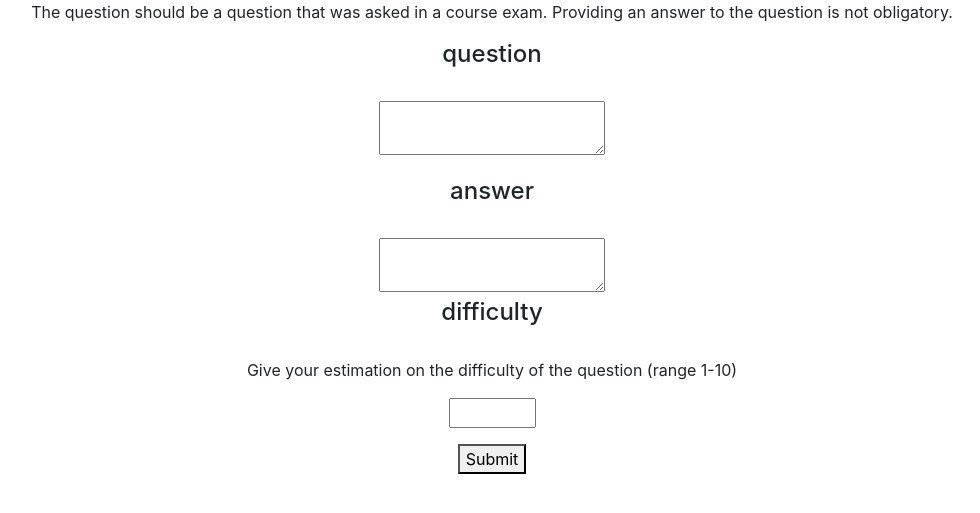
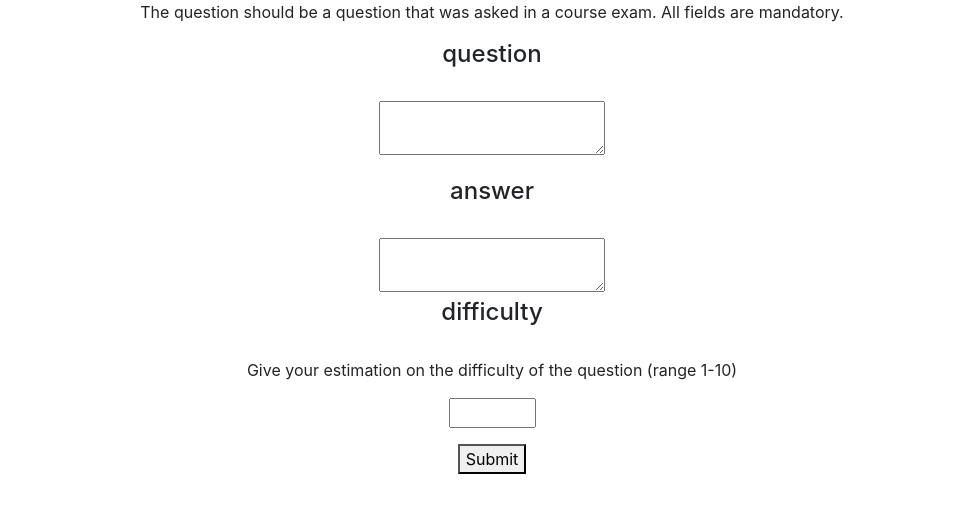
Before and after one commit to Varjokorento/tsohasovellus19, a Flask app: template application/templates/questions/addquestion.html in a window 1280 px wide. Shown: the part 66-579 px from the top of the page, without its empty margins (148-1128 px from the left). Run offline with Flask 2, Linux system fonts and the light colour scheme; the template is opened without the code that fills it: values named after a table or form of the project are taken from there, others are empty; some libraries are stand-ins or nearby versions.

Commit message:
Added UI texts.

```diff
--- a/application/templates/comments/addcomment.html
+++ b/application/templates/comments/addcomment.html
@@ -5,7 +5,7 @@
 
 <div class="container">
 		<form method="POST" action="{{ url_for('new_comment') }}">
-
+				<p>All fields are mandatory</p>
 				<p class="h4 mb-4">{{form.text.label}}</p>
 				<p>The minimum length is 10 characters</p>
 				<div>{{ form.text }}</div>
--- a/application/templates/questions/addquestion.html
+++ b/application/templates/questions/addquestion.html
@@ -4,7 +4,7 @@
 
 <div class="container">
 <form method="POST" action="{{ url_for('new_question') }}">
-		<p>The question should be a question that was asked in a course exam. Providing an answer to the question is not obligatory.</p>
+		<p>The question should be a question that was asked in a course exam. All fields are mandatory. </p>
 
     <p class="h4 mb-4">{{form.question.label}}</p>
 		<div>{{ form.question }}</div>
```
